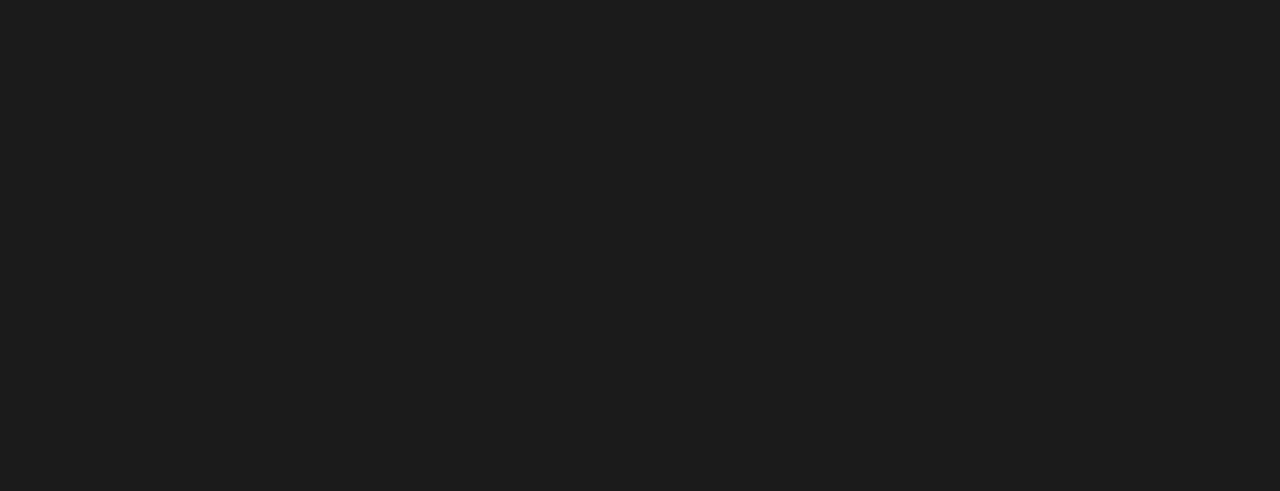
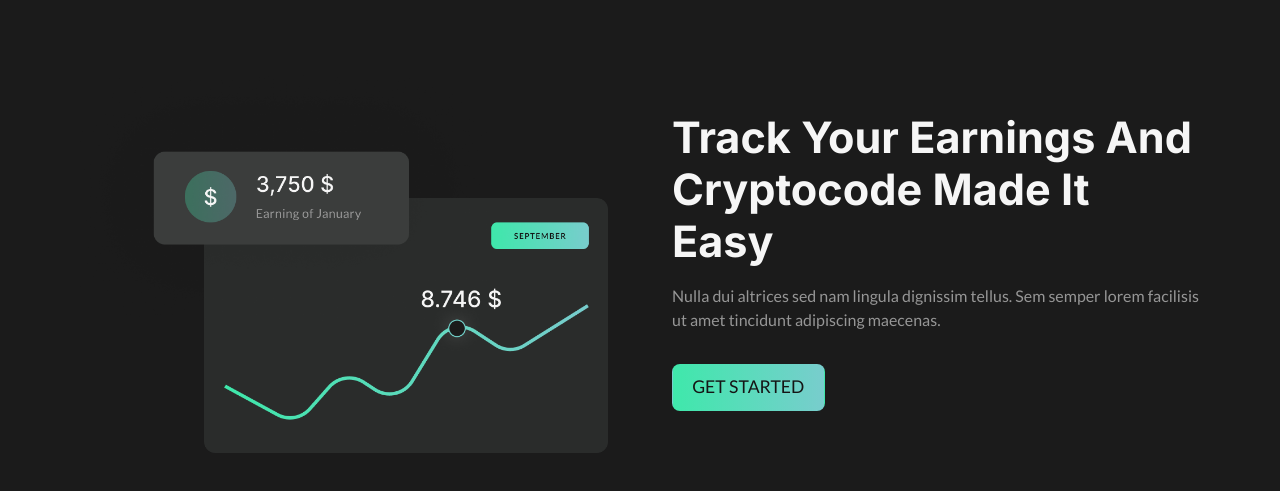
Before and after one commit to fdfborges/crypto-code, a React (Vite) app: page / in a window 1280 px wide. Shown: the part 1582-2073 px from the top of the page. Before the commit the page ends 1572 px from the top, so only its background shows below. Built offline with nearby package versions, Linux system fonts and the light colour scheme.

Commit message:
Earnings completed

```diff
--- a/src/App.jsx
+++ b/src/App.jsx
@@ -2,6 +2,7 @@
 import Hero from "./components/hero/Hero";
 import Navbar from "./components/navbar/Navbar";
 import Pricing from "./components/pricing/Pricing";
+import Earnings from "./components/earnings/earnings";
 
 
 function App() {
@@ -11,6 +12,8 @@
   <Hero />
   <Companies />
   <Pricing />
+  <Earnings />
+
     </>
   )
 }
--- /dev/null
+++ b/src/components/earnings/Earnings.jsx
@@ -0,0 +1,31 @@
+import "./Earnings.scss";
+import Img from '../../assets/earnings.png';
+import Aos from "aos";
+import "aos/dist/aos.css";
+import { useEffect } from "react";
+
+const Earnings = () => {
+    useEffect(() => {
+        Aos.init({ duration: 1000 });
+    });
+
+    return (
+        <section className="earnings">
+            <div className="earnings__container wrapper">
+                <div className="earnings__left" data-aos="fade-right">
+                    <img src={Img} alt="earnings" />
+                </div>
+
+                <div className="earnings__right" data-aos="zoom-in-up">
+                    <h2>Track your earnings and cryptocode made it easy</h2>
+                    <p>Nulla dui altrices sed nam lingula dignissim tellus. Sem semper lorem facilisis ut amet tincidunt adipiscing maecenas.</p>
+                    <a href="#" className="btn">
+                        GET STARTED
+                    </a>
+                </div>
+            </div>
+        </section>
+    )
+}
+
+export default Earnings;
--- /dev/null
+++ b/src/components/earnings/Earnings.scss
@@ -0,0 +1,34 @@
+@import "../../styles/mixins.scss";
+
+.earnings{
+    padding-block: 5rem;
+
+    &__container{
+        display: grid;
+        grid-template-columns: repeat(2, 1fr);
+        align-items: center;
+        gap: 6rem 4rem;
+
+        @include respond (tab-port){
+            grid-template-columns: 1fr;
+        }
+    }
+
+    img{
+        width: 100%;
+    }
+
+    h2{
+        font-size: 2.7rem;
+        line-height: 1.2;
+        text-transform: capitalize;
+    }
+
+    @include respond(phone){
+        font-size: 2.2rem;
+    }
+
+    p{
+        margin-block: 1rem 2rem;
+    }
+}
```
